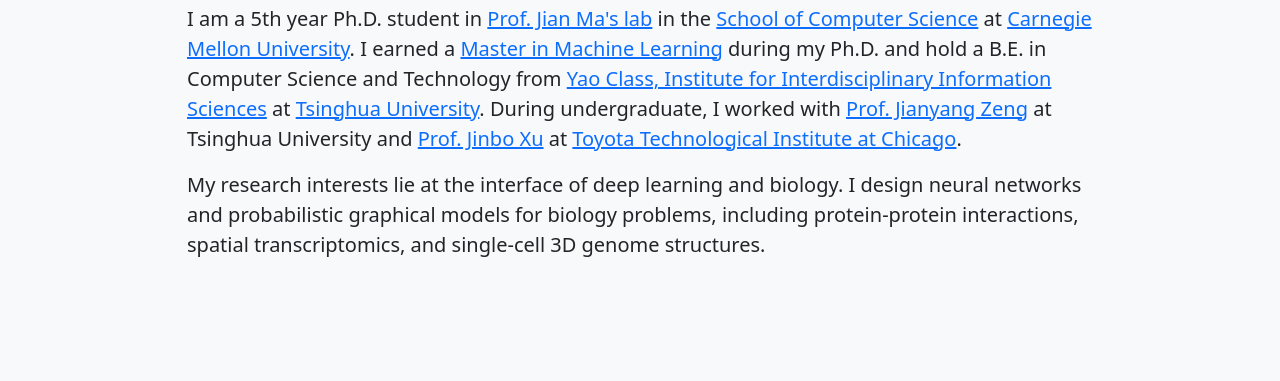
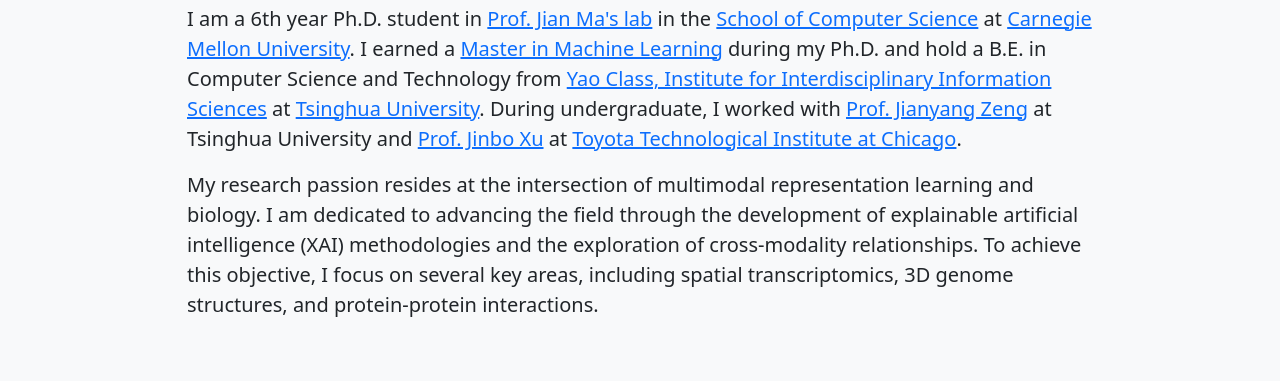
Before and after one commit to TianmingZhou/TianmingZhou.github.io, a plain HTML site: page index.html in a window 1280 px wide. Shown: the part 419-800 px from the top of the page. Drawn offline with nearby package versions, Linux system fonts and the light colour scheme; files whose address does not match are found by name.

Commit message:
Update index.html

```diff
--- a/index.html
+++ b/index.html
@@ -61,8 +61,8 @@
                 </div>
             </div>
             <h2>About me</h2>
-            <p class="lead">I am a 5th year Ph.D. student in <a href="https://www.cs.cmu.edu/~jianma/">Prof. Jian Ma's lab</a> in the <a href="https://www.cs.cmu.edu/">School of Computer Science</a> at <a href="http://www.cmu.edu/">Carnegie Mellon University</a>. I earned a <a href="https://www.ml.cmu.edu/academics/machine-learning-masters-curriculum.html">Master in Machine Learning</a> during my Ph.D. and hold a B.E. in Computer Science and Technology from <a href="https://iiis.tsinghua.edu.cn/en/yaoclass/">Yao Class, Institute for Interdisciplinary Information Sciences</a> at <a href="https://www.tsinghua.edu.cn/en/index.htm">Tsinghua University</a>. During undergraduate, I worked with <a href="http://group.iiis.tsinghua.edu.cn/~compbio/">Prof. Jianyang Zeng</a> at Tsinghua University and <a href="https://home.ttic.edu/~jinbo/">Prof. Jinbo Xu</a> at <a href="https://www.ttic.edu/">Toyota Technological Institute at Chicago</a>.</p>
-            <p class="lead">My research interests lie at the interface of deep learning and biology. I design neural networks and probabilistic graphical models for biology problems, including protein-protein interactions, spatial transcriptomics, and single-cell 3D genome structures.</p>
+            <p class="lead">I am a 6th year Ph.D. student in <a href="https://www.cs.cmu.edu/~jianma/">Prof. Jian Ma's lab</a> in the <a href="https://www.cs.cmu.edu/">School of Computer Science</a> at <a href="http://www.cmu.edu/">Carnegie Mellon University</a>. I earned a <a href="https://www.ml.cmu.edu/academics/machine-learning-masters-curriculum.html">Master in Machine Learning</a> during my Ph.D. and hold a B.E. in Computer Science and Technology from <a href="https://iiis.tsinghua.edu.cn/en/yaoclass/">Yao Class, Institute for Interdisciplinary Information Sciences</a> at <a href="https://www.tsinghua.edu.cn/en/index.htm">Tsinghua University</a>. During undergraduate, I worked with <a href="http://group.iiis.tsinghua.edu.cn/~compbio/">Prof. Jianyang Zeng</a> at Tsinghua University and <a href="https://home.ttic.edu/~jinbo/">Prof. Jinbo Xu</a> at <a href="https://www.ttic.edu/">Toyota Technological Institute at Chicago</a>.</p>
+            <p class="lead">My research passion resides at the intersection of multimodal representation learning and biology. I am dedicated to advancing the field through the development of explainable artificial intelligence (XAI) methodologies and the exploration of cross-modality relationships. To achieve this objective, I focus on several key areas, including spatial transcriptomics, 3D genome structures, and protein-protein interactions.</p>
         </div></div></div>
     </section>
     <!-- Publications section-->
```
